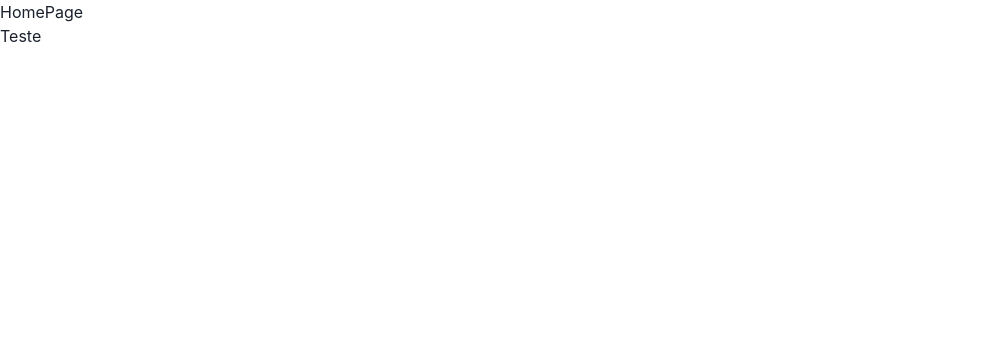
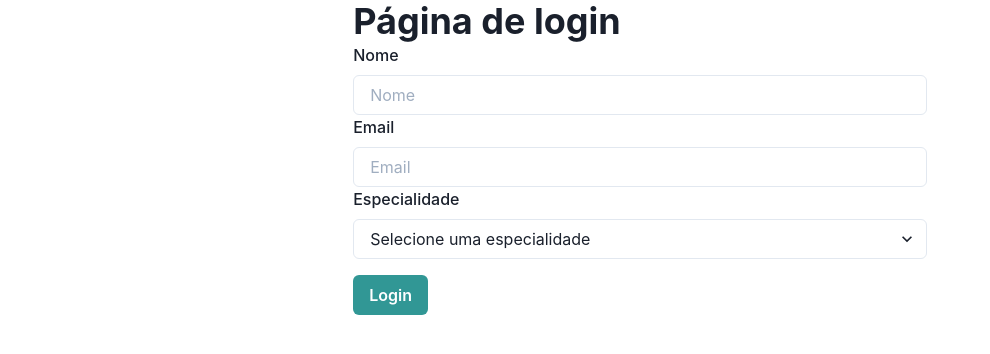
Before and after one commit to marcelo1811/specialist-social-network, a React (Create React App) app: page / in a window 1280 px wide. Shown: the top 354 px of the page, without its empty margins (0-990 px from the left). Built offline with nearby package versions, Linux system fonts and the light colour scheme.

Commit message:
feat: add formik

```diff
--- a/package.json
+++ b/package.json
@@ -15,6 +15,7 @@
     "@types/react": "^17.0.0",
     "@types/react-dom": "^17.0.0",
     "@types/react-router-dom": "^5.3.1",
+    "formik": "^2.2.9",
     "framer-motion": "^4",
     "react": "^17.0.2",
     "react-dom": "^17.0.2",
--- a/src/pages/LoginPage/index.tsx
+++ b/src/pages/LoginPage/index.tsx
@@ -1,29 +1,94 @@
 import { Button } from "@chakra-ui/button";
-import { FormControl, FormLabel } from "@chakra-ui/form-control";
+import { FormControl, FormErrorMessage, FormLabel } from "@chakra-ui/form-control";
 import { Input } from "@chakra-ui/input";
 import { Box, Container, Heading, Text } from "@chakra-ui/layout";
+import { Select } from "@chakra-ui/select";
+import { Field, Form, Formik } from "formik";
+import { useState } from "react";
+
+enum FieldNames {
+  Email = 'email',
+  Name = 'name',
+  Speciality = 'speciality',
+}
 
 function LoginPage() {
+  // const [name, setName] = useState<string>('');
+  const [email, setEmail] = useState<string>('');
+  const [speciality, setSpeciality] = useState<string>('');
+
+  const handleChange = (e: any, field: string) => {
+    const setFields: any = {
+      // [FieldNames.Name]: (value: string) => setName(value),
+      [FieldNames.Email]: (value: string) => setEmail(value),
+      [FieldNames.Speciality]: (value: string) => setSpeciality(value),
+    }
+
+    setFields[field](e.target.value)
+  }
+
+  const handleLogin = () => {
+    console.log({
+      // name,
+      email,
+      speciality,
+    })
+  }
+
+  const handleSubmit = (values: any, actions: any) => {
+    console.log("🚀 ~ file: index.tsx ~ line 39 ~ handleSubmit ~ values", values)
+  }
+
   return (
     <Box>
       <Container>
         <Heading>Página de login</Heading>
         <Box>
-          <FormControl isRequired>
-            <FormLabel>Nome</FormLabel>
-            <Input placeholder='Nome' />
+          <Formik
+            initialValues={{}}
+            onSubmit={handleSubmit}>
+            {(props) => (
+              <Form>
+                <Field name={FieldNames.Name}>
+                  {({ field, form }: any) => (
+                    <FormControl isInvalid={form.errors.name && form.touched.name}>
+                      <FormLabel htmlFor={FieldNames.Name}>Nome</FormLabel>
+                      <Input {...field} placeholder='Nome' />
+                      <FormErrorMessage>{form.errors.name}</FormErrorMessage>
                     </FormControl>
-          <FormControl isRequired>
-            <FormLabel>Email</FormLabel>
-            <Input placeholder='Email' />
+                  )}
+                </Field>
+                <Field name={FieldNames.Email}>
+                  {({ field, form }: any) => (
+                    <FormControl isInvalid={form.errors.email && form.touched.email}>
+                      <FormLabel htmlFor={FieldNames.Email}>Email</FormLabel>
+                      <Input {...field} placeholder='Email' />
+                      <FormErrorMessage>{form.errors.email}</FormErrorMessage>
                     </FormControl>
+                  )}
+                </Field>
+                <Field name={FieldNames.Speciality}>
+                  {({ field, form }: any) => (
+                    <FormControl isInvalid={form.errors.speciality && form.touched.speciality}>
+                      <FormLabel htmlFor={FieldNames.Speciality}>Especialidade</FormLabel>
+                      <Select {...field} placeholder='Selecione uma especialidade'>
+                        <option value='tech'>Tecnologia</option>
+                        <option value='marketing'>Marketing</option>
+                      </Select>
+                      <FormErrorMessage>{form.errors.speciality}</FormErrorMessage>
+                    </FormControl>
+                  )}
+                </Field>
                 <Button
                   mt={4}
                   colorScheme="teal"
-            type="submit"
+                  type='submit'
                 >
                   Login
                 </Button>
+              </Form>
+            )}
+          </Formik>
         </Box>
       </Container>
     </Box>
--- a/src/routes/index.tsx
+++ b/src/routes/index.tsx
@@ -4,7 +4,7 @@ import React from "react";
 import { BrowserRouter } from "react-router-dom";
 
 export function Routes() {
-  const isAuthenticated = true;
+  const isAuthenticated = false;
 
   return (
     <BrowserRouter>
```
Also changed, not shown: 1 other file (tests, documents, lock files or other folders). Lines whose indentation alone changed are shown as unchanged.
